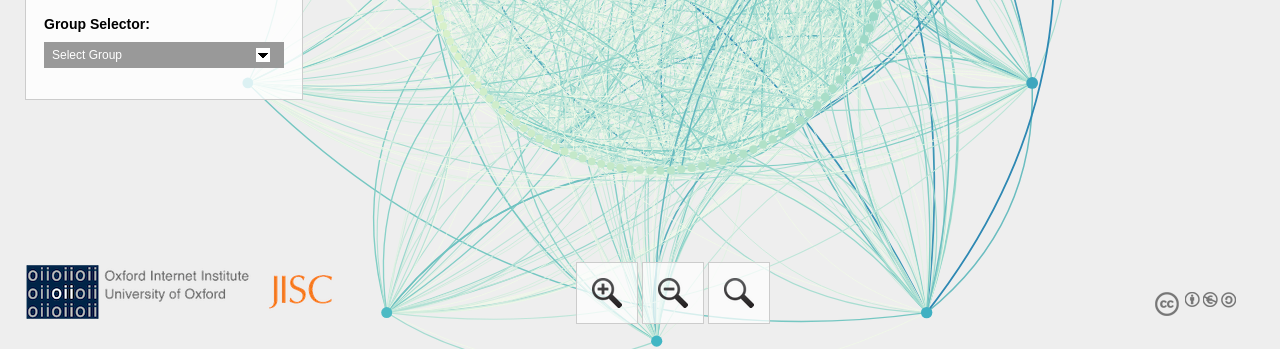
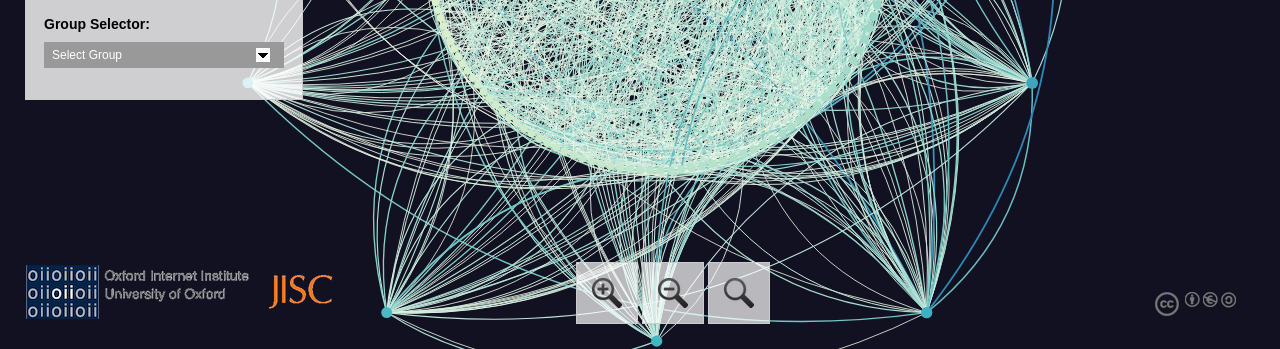
Before and after one commit to VardaHagh/Duke-Collaborations, a plain HTML site: page index.html in a window 1280 px wide. Shown: the part 451-800 px from the top of the page. Drawn offline with Linux system fonts and the light colour scheme.

Commit message:
Update style.css

```diff
--- a/css/style.css
+++ b/css/style.css
@@ -37,7 +37,7 @@ html,body {
 	height: 100%;
 	top: 0;
 	left: 0;
-	background-color: #eee;
+	background-color: #112;
 	background-position: center center;
 	background-repeat: no-repeat;
 	-webkit-touch-callout: none;
```
